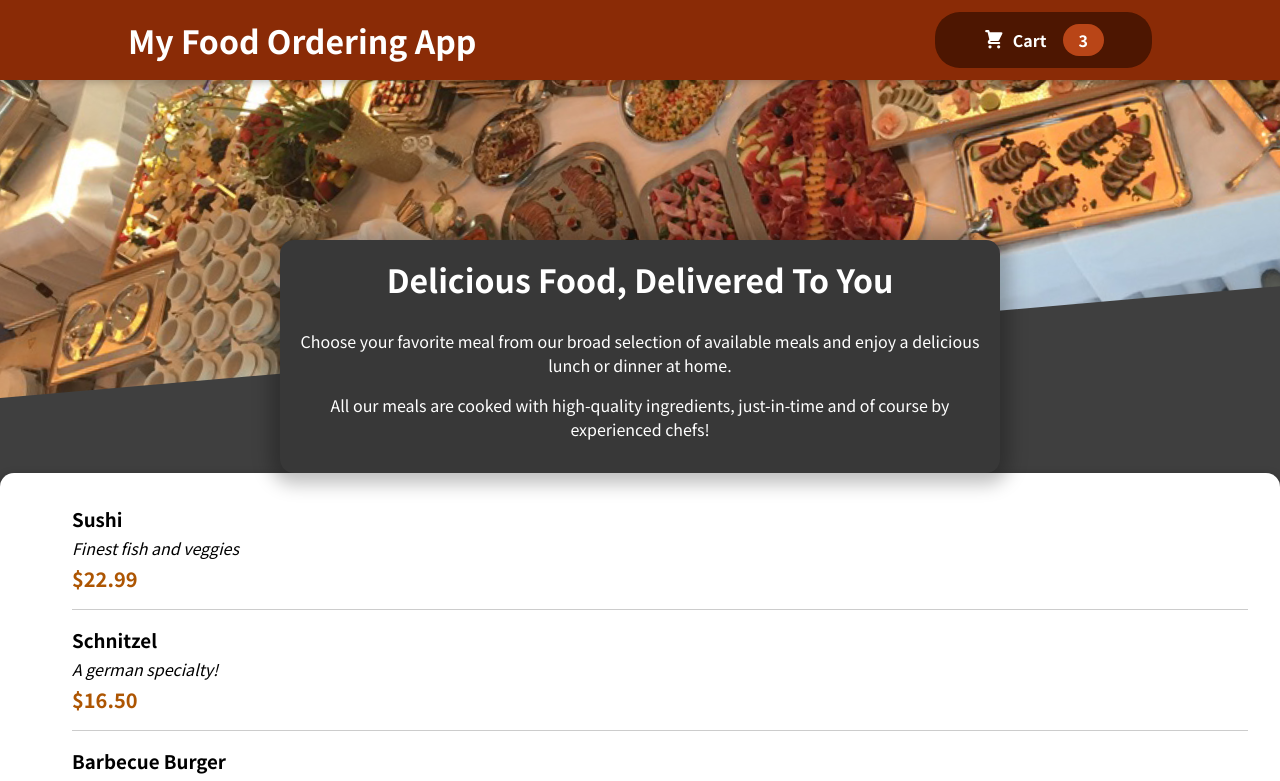
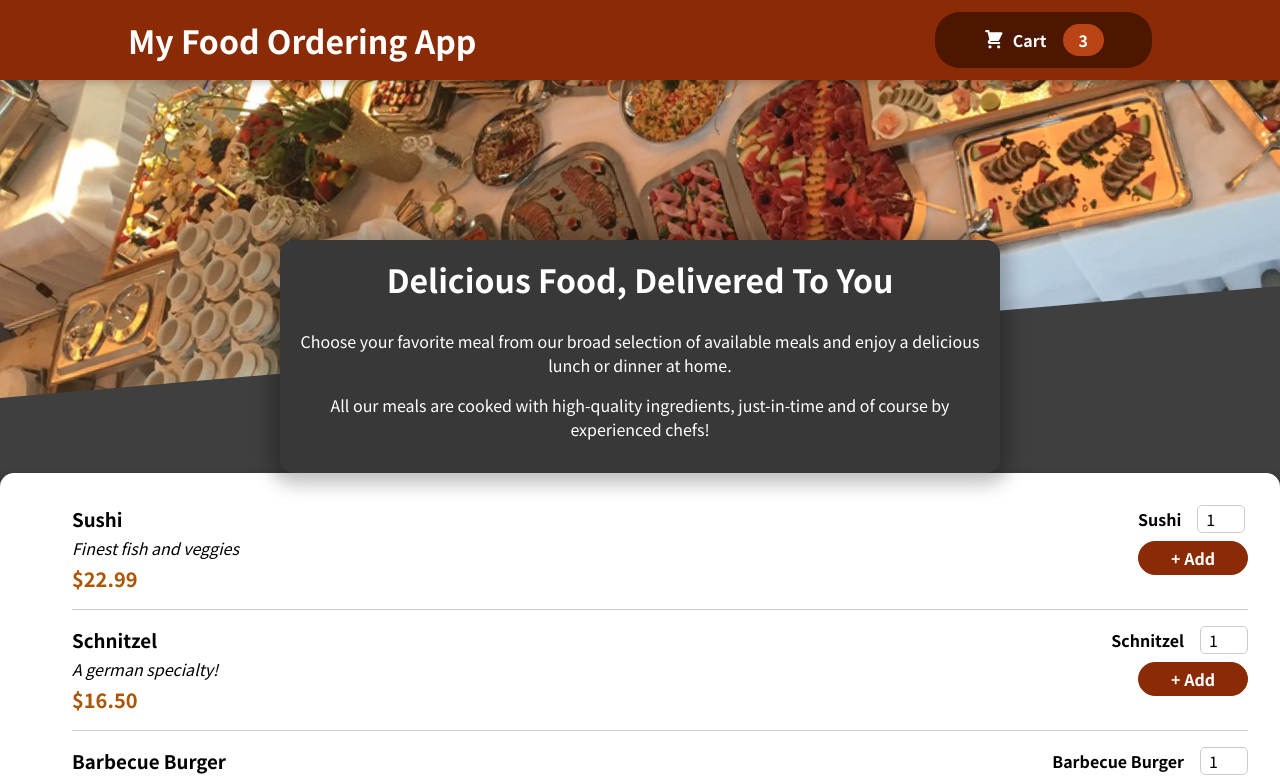
Before and after one commit to shreyas-m-n/Food-Order-App, a React (Create React App) app: page / in a window 1280 px wide. Shown: the top 781 px of the page. Built offline with nearby package versions, Linux system fonts and the light colour scheme.

Commit message:
added mealitem form to modify the quantity

```diff
--- a/src/components/Meals/MealItem.js
+++ b/src/components/Meals/MealItem.js
@@ -1,5 +1,6 @@
 import React from 'react'
 import styled from 'styled-components'
+import { MealItemForm } from './MealItemForm'
 
 const Meal = styled.li`
   display: flex;
@@ -31,6 +32,7 @@ export const MealItem = (props) => {
         <Description>{props.description}</Description>
         <Price>{price}</Price>
         </div>
+        <MealItemForm name={props.name}></MealItemForm>
     </Meal>
   )
 }
--- /dev/null
+++ b/src/components/Meals/MealItemForm.js
@@ -0,0 +1,34 @@
+import React from 'react'
+import styled from 'styled-components'
+import { Input } from '../UI/Input'
+
+const Form = styled.form`
+  text-align: right;
+`
+const Button = styled.button`
+  font: inherit;
+  cursor: pointer;
+  background-color: #8a2b06;
+  border: 1px solid #8a2b06;
+  color: white;
+  padding: 0.25rem 2rem;
+  border-radius: 20px;
+  font-weight: bold;
+  &:hover, &:active {
+    background-color: #641e03;
+    border-color: #641e03;
+  }
+`
+
+
+export const MealItemForm = (props) => {
+  return (
+    <Form>
+        <Input label= {props.name}
+        input= {{id: 'amount', type: 'number', min: '1', max: '5', step: '1',
+        defaultValue: '1'}}
+        ></Input>
+        <Button>+ Add</Button>
+    </Form>
+  )
+}
--- /dev/null
+++ b/src/components/UI/Input.js
@@ -0,0 +1,28 @@
+import React from 'react'
+import styled from 'styled-components'
+
+const InputDiv = styled.div`
+  display: flex;
+  align-items: center;
+  margin-bottom: 0.5rem;
+`
+const Label= styled.label`
+  font-weight: bold;
+  margin-right: 1rem;
+`
+const Inputsty= styled.input`
+  width: 3rem;
+  border-radius: 5px;
+  border: 1px solid #ccc;
+  font: inherit;
+  padding-left: 0.5rem;
+`
+
+export const Input = (props) => {
+  return (
+    <InputDiv>
+        <Label htmlFor={props.input.id}>{props.label}</Label>
+        <Inputsty {...props.input}></Inputsty>
+    </InputDiv>
+  )
+}
```
Also changed, not shown: src/components/Meals/AvailableMeals.js (+5 -2 lines).
